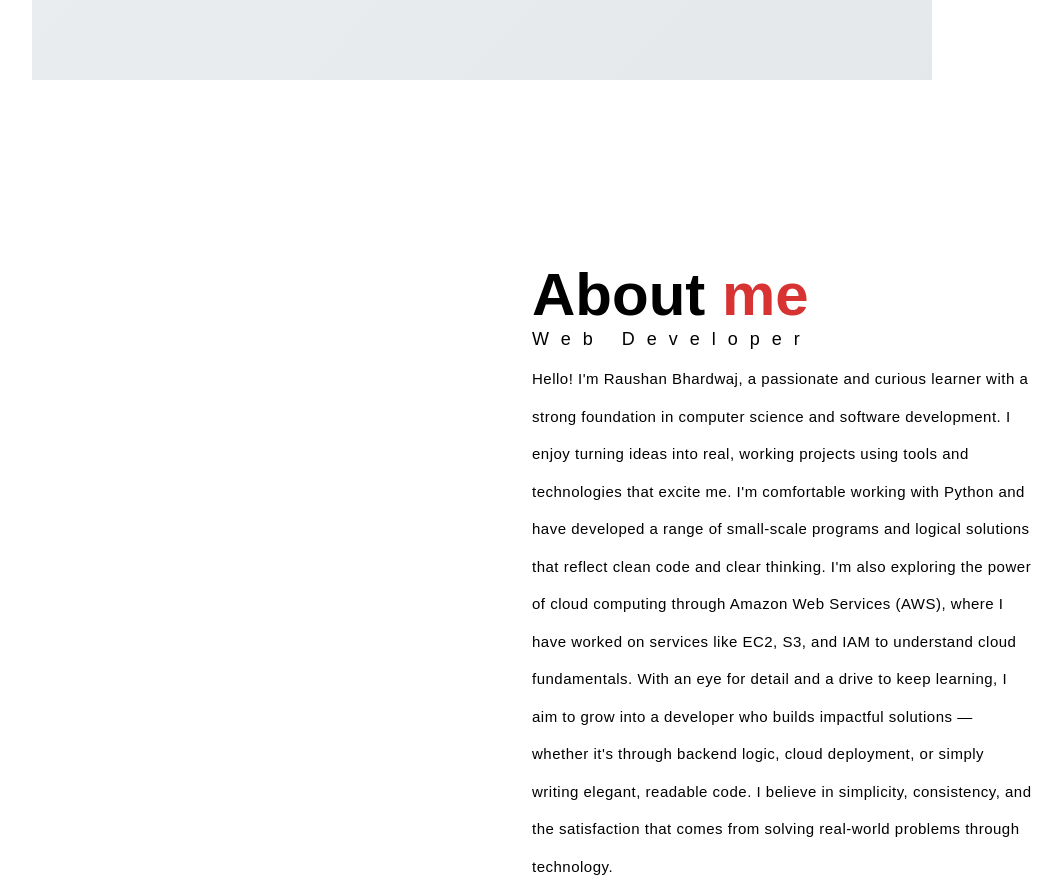
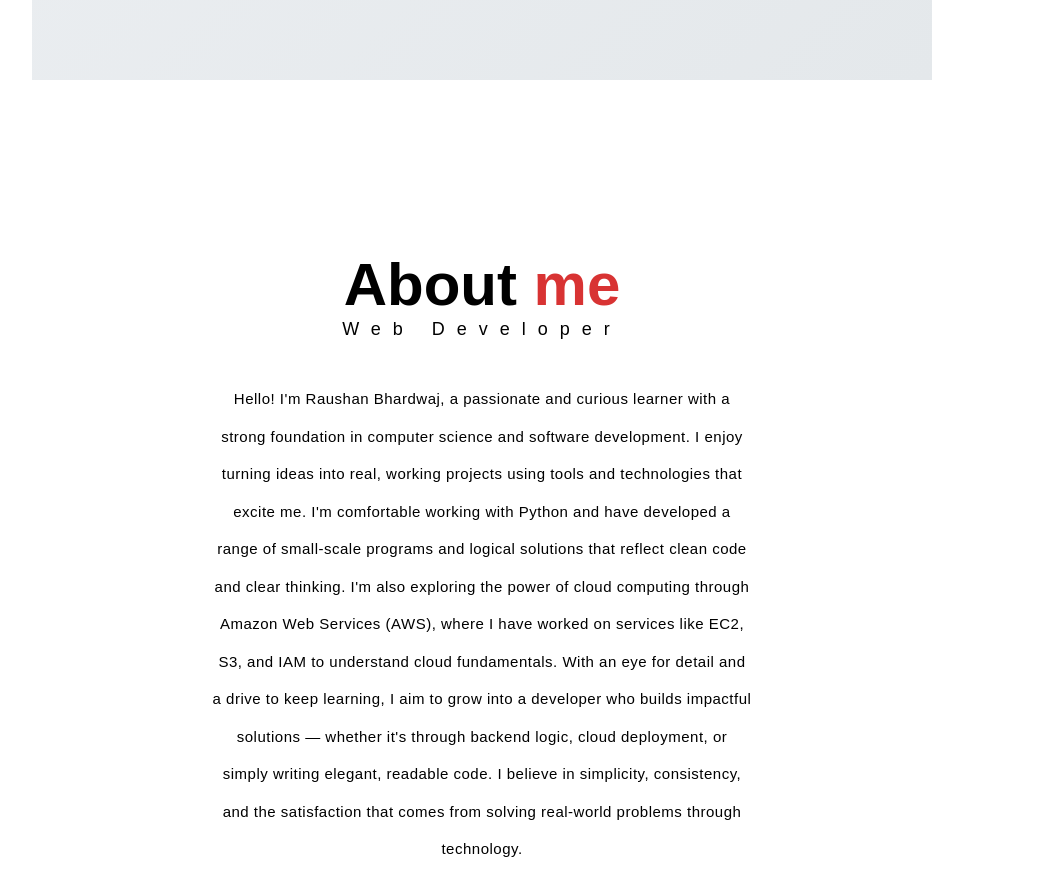
Before and after one commit to RaushanKumar25/Raushan-portfolio, a plain HTML site: page index.html in a window 1280 px wide. Shown: the part 4600-5475 px from the top of the page, without its empty margins (158-1220 px from the left). Drawn offline with Linux system fonts and the light colour scheme; a web font is replaced by a local one.

Commit message:
remove the about section media query

```diff
--- a/style.css
+++ b/style.css
@@ -449,9 +449,9 @@ section {
 
 #about .col-right h2 {
     font-size: 1.8rem;
-    font-weight: 500;
+    font-weight: 200;
     letter-spacing: 1.2rem;
-    margin-bottom:  10px;
+    margin-bottom:  40px;
 }
 
 #about .col-right p {
@@ -794,7 +794,7 @@ section {
         height:100%;
     }
 
-    #about .about{
+    /* #about .about{
         flex-direction: row;
     }
     #about .col-left {
@@ -812,10 +812,10 @@ section {
     #about .col-right{
         text-align: left;
         padding: 30px;
-    }
-    #about .col-right h1 {
+    } */
+    /* #about .col-right h1 {
         text-align: left;
-    }
+    } */
     #contact .contact{
         flex-direction: column;
         padding: 100px 0;
```
